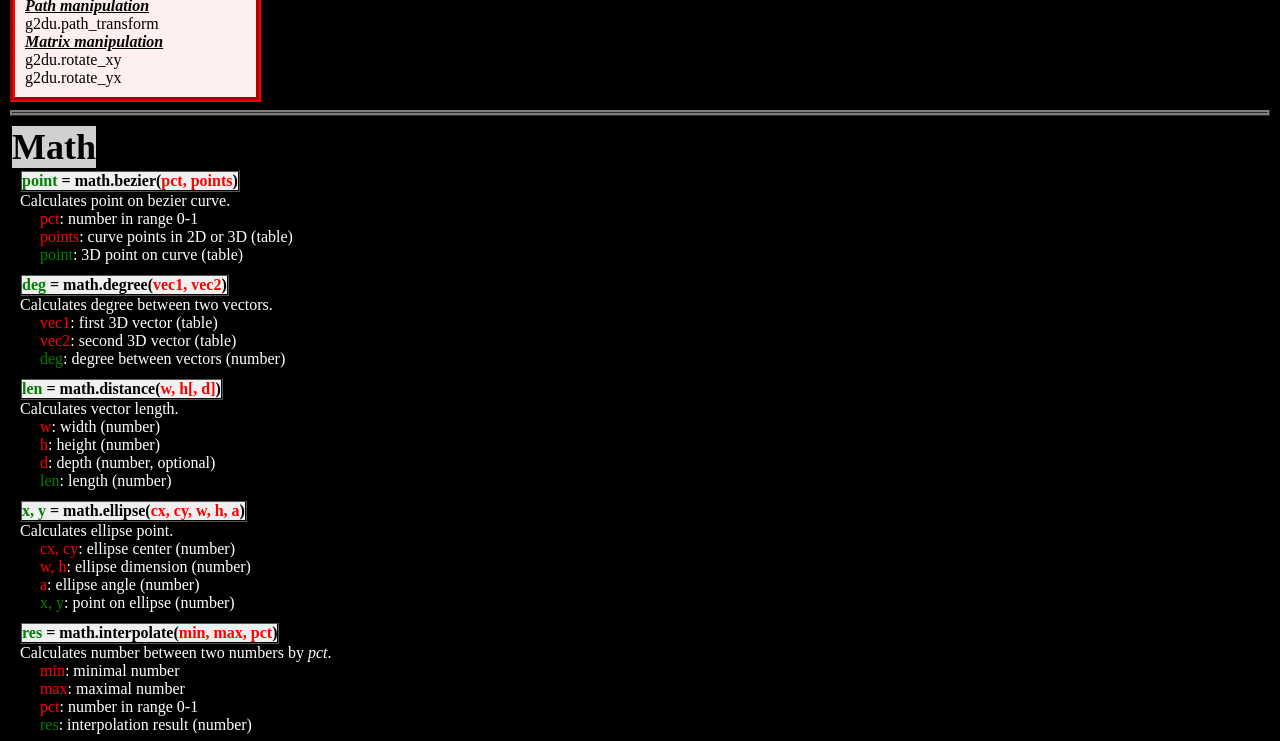
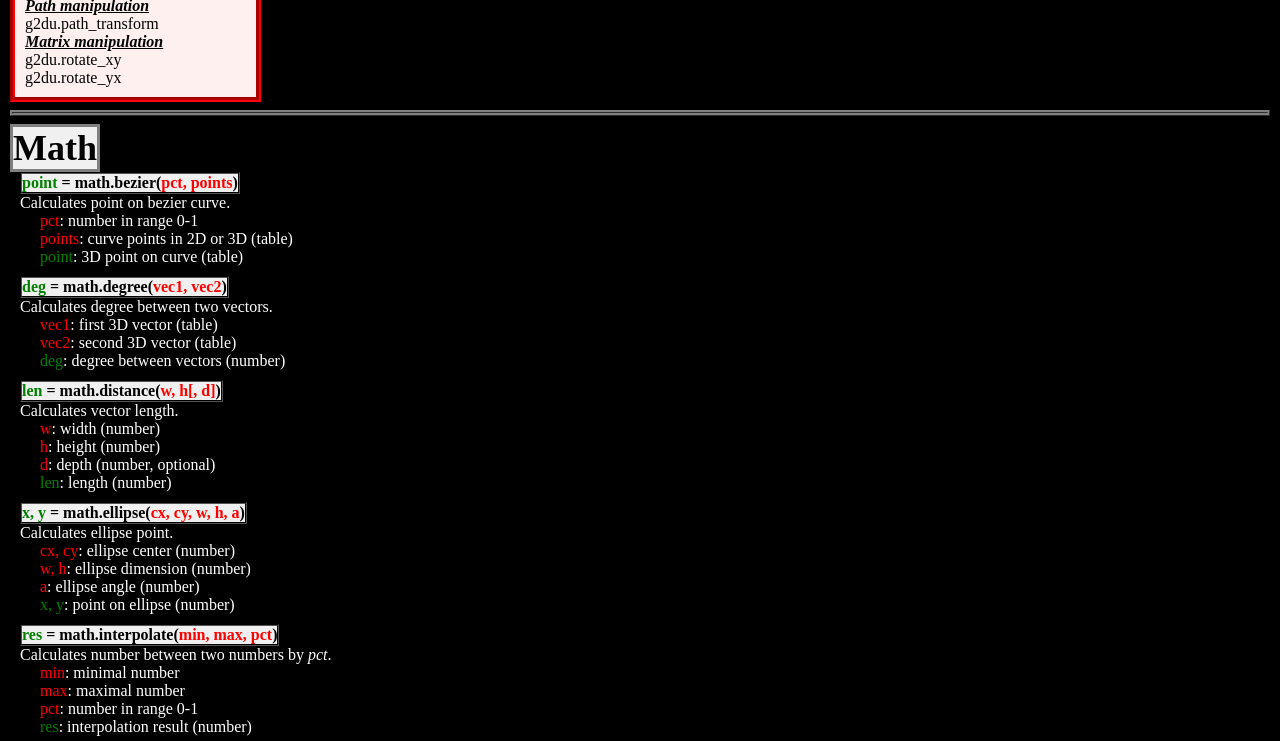
Before and after one commit to Youka/LVS, a plain HTML site: page docs/LVS/ext.html in a window 1280 px wide. Shown: the part 3322-4063 px from the top of the page. Drawn offline with Linux system fonts and the light colour scheme.

Commit message:
updated examples

```diff
--- a/docs/LVS/ext.html
+++ b/docs/LVS/ext.html
@@ -20,8 +20,8 @@
 		font-size: 36px;
 		font-weight: bold;
 		color: black;
-		background-color: #D0D0D0;
-		border: 2px solid black;
+		background-color: #F0F0F0;
+		border: 3px solid grey;
 		display: table;
 		margin: 0px;
 	}
```
Also changed, not shown: 3 other files.
